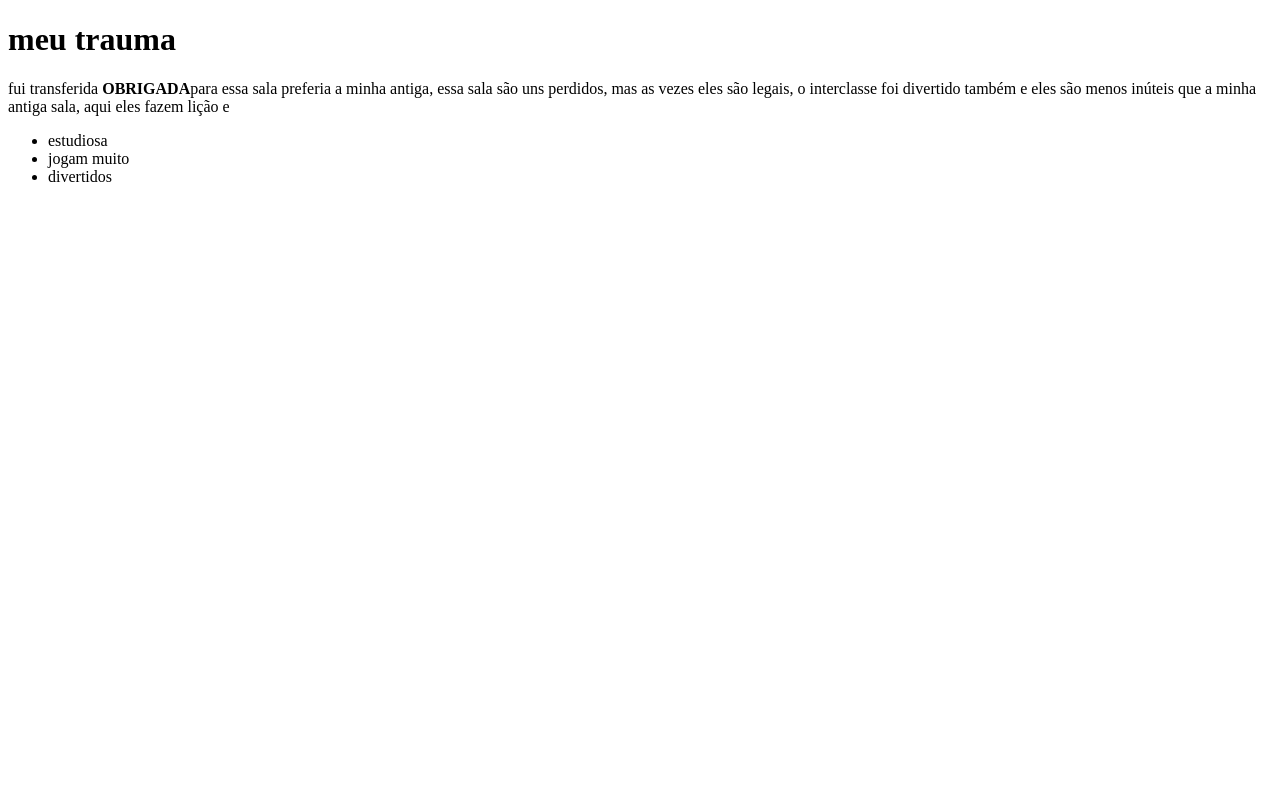
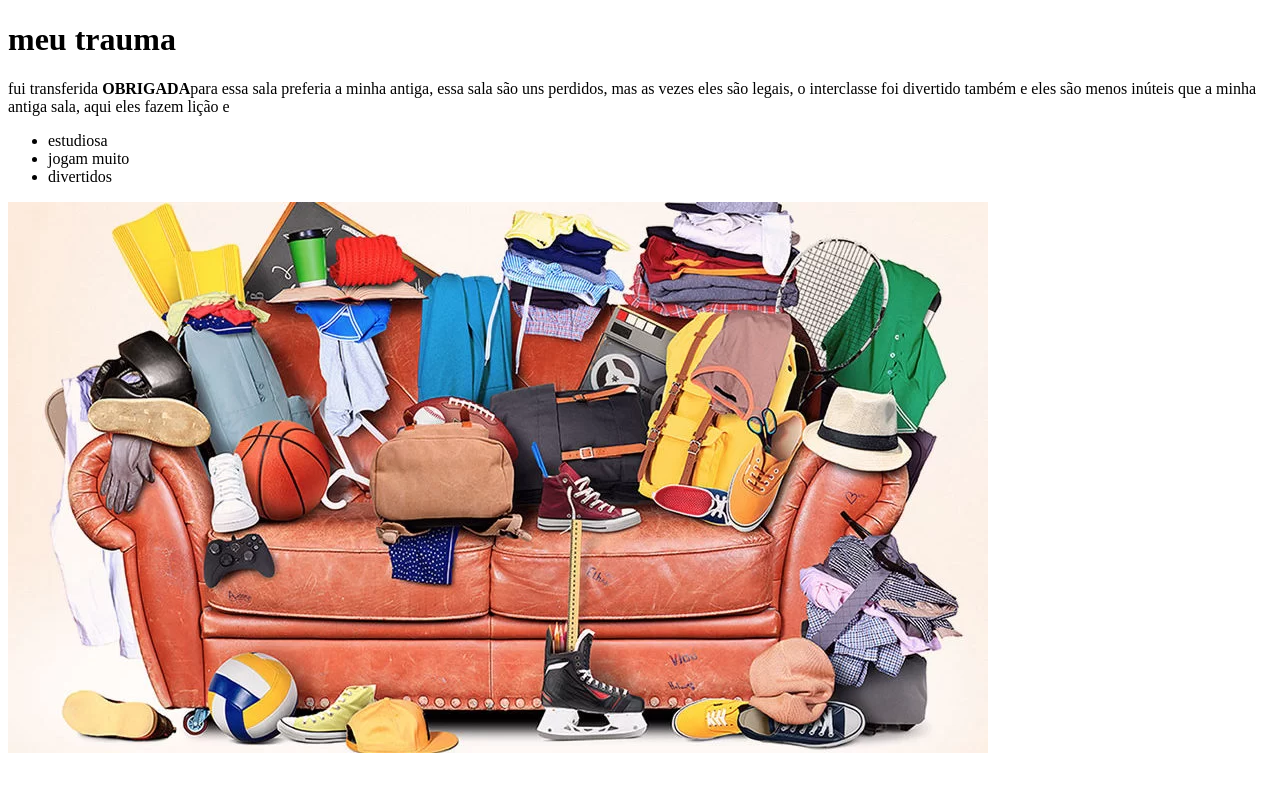
Before and after one commit to azvdo14/corinthians, a plain HTML site: page index.html in a window 1280 px wide. Drawn offline with Linux system fonts and the light colour scheme.

Commit message:
Add files via upload

```diff
--- a/index.html
+++ b/index.html
@@ -9,9 +9,7 @@
 <body>
     <h1><strong>meu trauma</strong></h1>
     <p>
-    fui transferida <strong>OBRIGADA</strong>para essa sala
-    preferia a minha antiga, essa sala são uns perdidos, mas as vezes
-    eles são legais, o interclasse foi divertido também e eles são menos inúteis
+    fui transferida <strong>OBRIGADA</strong>para essa sala preferia a minha antiga, essa sala são uns perdidos, mas as vezes eles são legais, o interclasse foi divertido também e eles são menos inúteis
     que a minha antiga sala, aqui eles fazem lição e </p>
 
     <ul>
@@ -19,6 +17,6 @@
            <li>jogam muito</li>
            <li>divertidos</li>
     </ul>
-
+    <img src="nome.png" alt="">
 </body>
 </html>
```
Also changed, not shown: nome.png (added).
